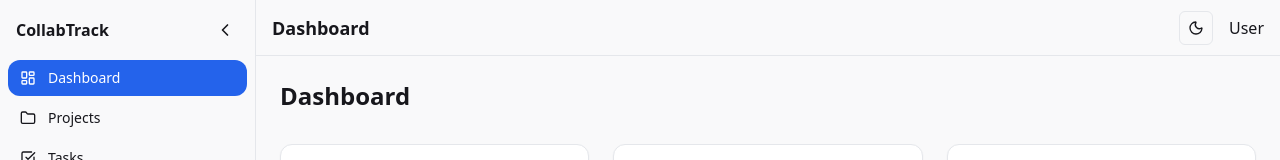
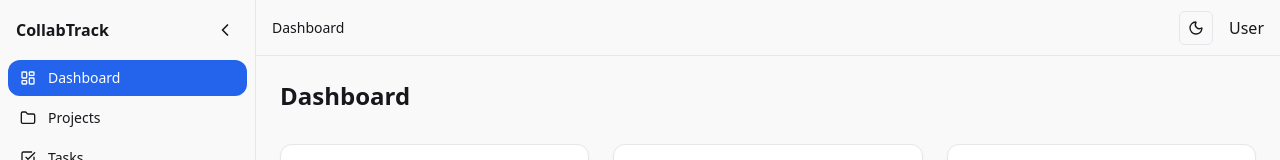
Before and after one commit to arunsinghcodes/collabtrack-frontend, a Next.js app: page /dashboard in a window 1280 px wide. Shown: the top 160 px of the page. Built offline with nearby package versions, Linux system fonts and the light colour scheme.

Commit message:
Add: the breadcum label for navigation easlsiy

```diff
--- a/src/components/layout/navbar.js
+++ b/src/components/layout/navbar.js
@@ -3,14 +3,14 @@
 import { Menu } from "lucide-react";
 import ThemeToggle from "@/components/theme-toggle";
 import { useUIStore } from "@/store/ui-store";
+import Breadcrumbs from "@/components/navigation/breadcrumbs";
 
 export default function Navbar() {
   const openSidebar = useUIStore((s) => s.openSidebar);
 
   return (
     <header className="flex h-14 items-center justify-between border-b bg-background px-4">
-      <div className="flex items-center gap-3">
-        {/* mobile menu */}
+      <div className="flex items-center gap-3 min-w-0">
         <button
           onClick={openSidebar}
           className="lg:hidden rounded-md p-2 hover:bg-muted"
@@ -18,7 +18,7 @@ export default function Navbar() {
           <Menu className="h-5 w-5" />
         </button>
 
-        <h1 className="text-lg font-semibold">Dashboard</h1>
+        <Breadcrumbs />
       </div>
 
       <div className="flex items-center gap-4">
--- /dev/null
+++ b/src/components/navigation/breadcrumbs.jsx
@@ -0,0 +1,61 @@
+"use client";
+
+import Link from "next/link";
+import { usePathname } from "next/navigation";
+import { ChevronRight } from "lucide-react";
+
+const routeLabels = {
+  dashboard: "Dashboard",
+  projects: "Projects",
+  tasks: "Tasks",
+  settings: "Settings",
+};
+
+export default function Breadcrumbs() {
+  const pathname = usePathname();
+
+  const segments = pathname
+    .split("/")
+    .filter(Boolean);
+
+  const breadcrumbs = segments.map((segment, index) => {
+    const href =
+      "/" + segments.slice(0, index + 1).join("/");
+
+    const label =
+      routeLabels[segment] ??
+      segment.replace(/-/g, " ");
+
+    return {
+      href,
+      label:
+        label.charAt(0).toUpperCase() +
+        label.slice(1),
+    };
+  });
+
+  return (
+    <nav className="flex items-center text-sm text-muted-foreground">
+      {breadcrumbs.map((crumb, index) => (
+        <div key={crumb.href} className="flex items-center">
+          {index > 0 && (
+            <ChevronRight className="mx-2 h-4 w-4" />
+          )}
+
+          {index < breadcrumbs.length - 1 ? (
+            <Link
+              href={crumb.href}
+              className="hover:text-foreground transition"
+            >
+              {crumb.label}
+            </Link>
+          ) : (
+            <span className="text-foreground font-medium">
+              {crumb.label}
+            </span>
+          )}
+        </div>
+      ))}
+    </nav>
+  );
+}
```
